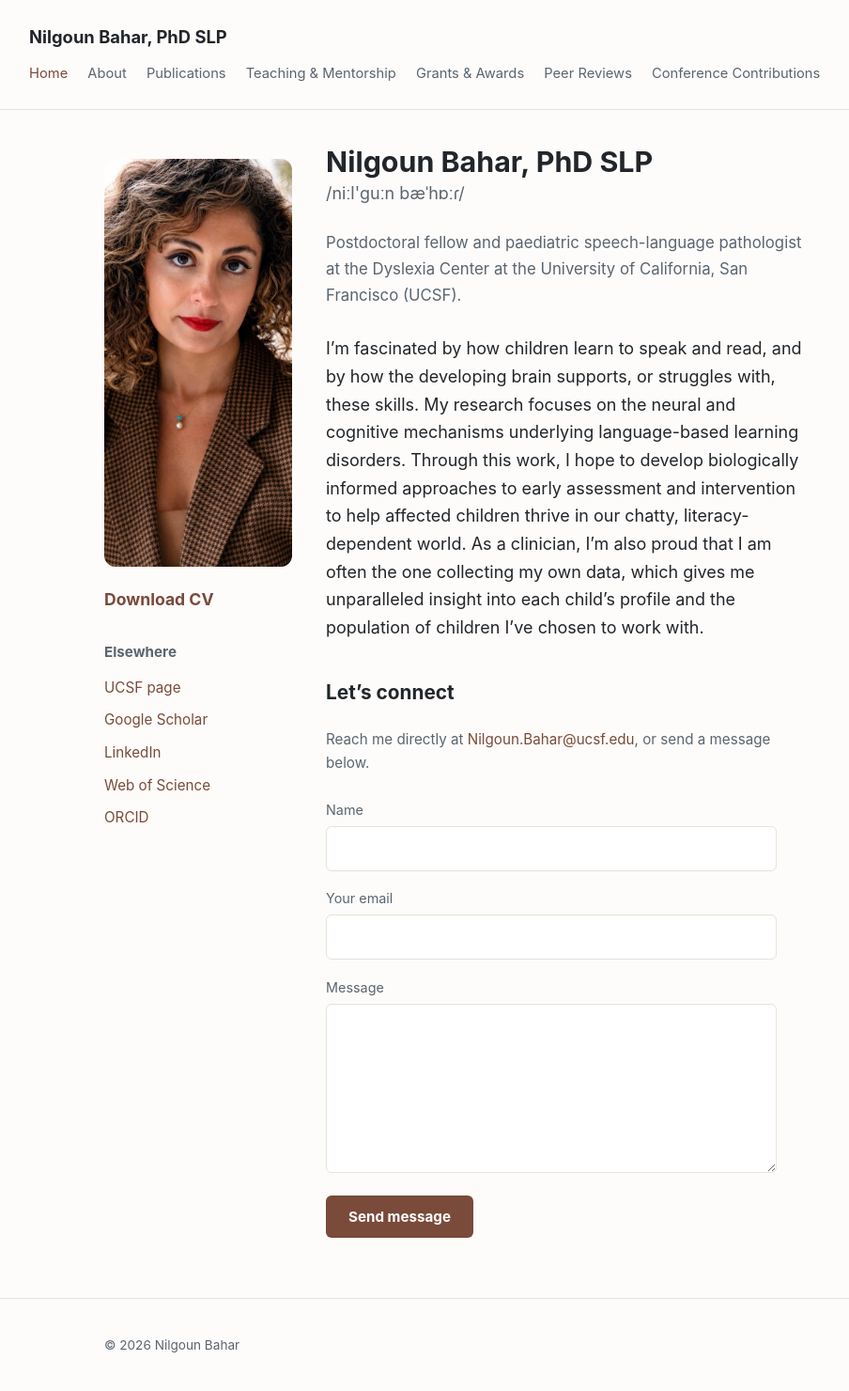
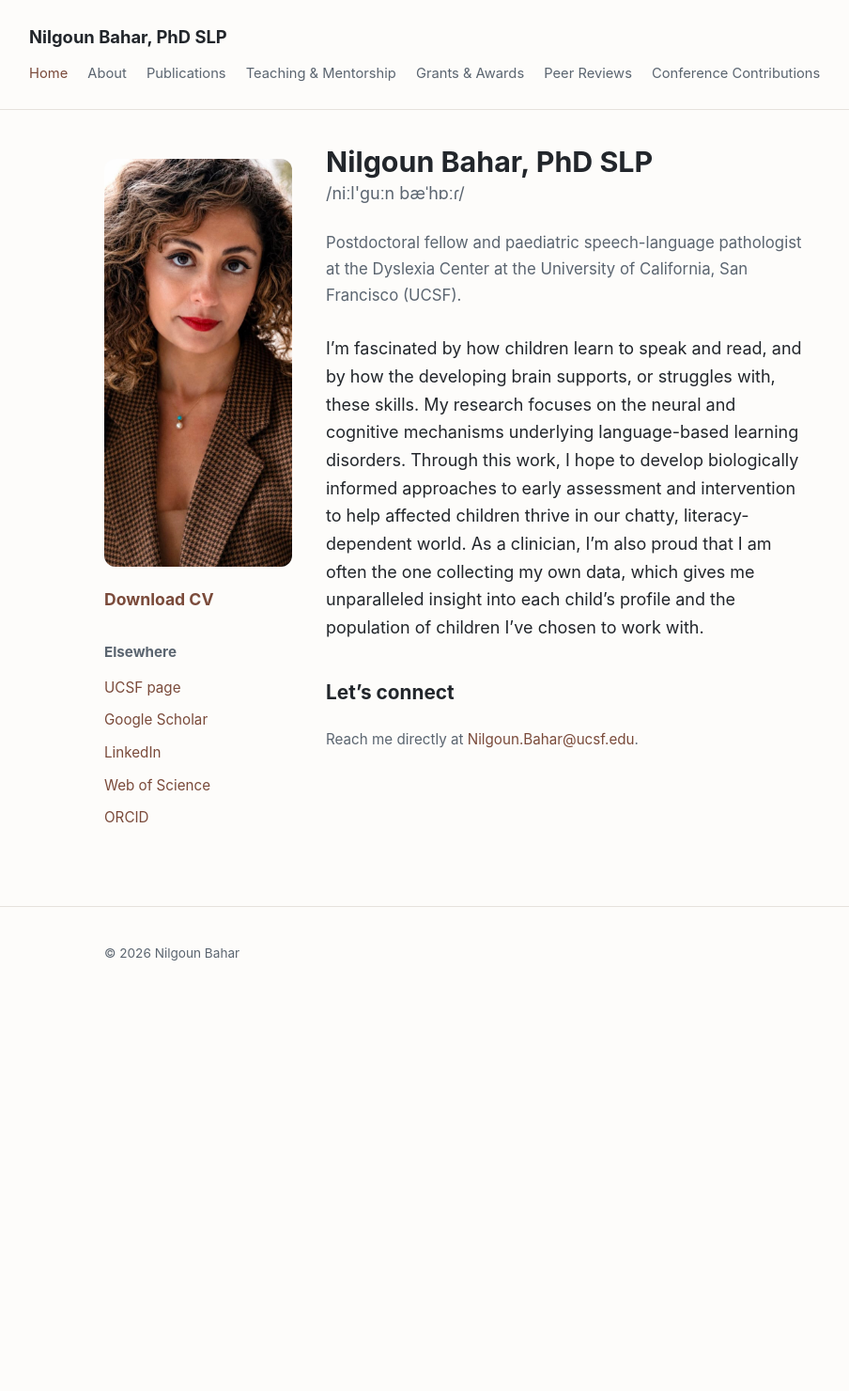
Before and after one commit to N-Bahar/N-Bahar.github.io, a Jekyll site: the page built from index.md, in a window 1280 px wide. Shown: the whole page at 94% size, without its empty margins (153-1057 px from the left). Built offline with Jekyll 4.4.1, drawn with Linux system fonts in a browser that asks for light colours; after the commit the page ends 1063 px from its top, so only the background shows below that.

Commit message:
Remove broken contact form, keep direct email link
The Formspree endpoint was a placeholder and never functional.

```diff
--- a/assets/css/style.css
+++ b/assets/css/style.css
@@ -124,57 +124,6 @@ hr {
   padding: 0.1rem 0.5rem;
   font-size: 0.8rem;
   font-style: normal;
-}
-
-.contact-form {
-  display: flex;
-  flex-direction: column;
-  max-width: 480px;
-  margin-top: 0.5rem;
-}
-
-.contact-form label {
-  font-size: 0.9rem;
-  color: var(--muted);
-  margin-top: 1.1rem;
-  margin-bottom: 0.35rem;
-}
-
-.contact-form input,
-.contact-form textarea {
-  font: inherit;
-  font-size: 1rem;
-  color: var(--text);
-  background: #fff;
-  border: 1px solid var(--border);
-  border-radius: 6px;
-  padding: 0.6rem 0.75rem;
-  resize: vertical;
-}
-
-.contact-form input:focus,
-.contact-form textarea:focus {
-  outline: none;
-  border-color: var(--accent);
-}
-
-.contact-form button {
-  align-self: flex-start;
-  margin-top: 1.5rem;
-  font: inherit;
-  font-size: 0.95rem;
-  font-weight: 700;
-  color: #fff;
-  background: var(--accent);
-  border: none;
-  border-radius: 6px;
-  padding: 0.65rem 1.5rem;
-  cursor: pointer;
-  transition: opacity 0.15s ease;
-}
-
-.contact-form button:hover {
-  opacity: 0.9;
 }
 
 .contact-alt {
--- a/index.md
+++ b/index.md
@@ -29,19 +29,6 @@ I'm fascinated by how children learn to speak and read, and by how the developin
 
 ## Let's connect
 
-<p class="contact-alt">Reach me directly at <a href="mailto:Nilgoun.Bahar@ucsf.edu">Nilgoun.Bahar@ucsf.edu</a>, or send a message below.</p>
-
-<form class="contact-form" action="https://formspree.io/f/YOUR_FORM_ID" method="POST">
-  <label for="name">Name</label>
-  <input type="text" id="name" name="name" required>
-
-  <label for="email">Your email</label>
-  <input type="email" id="email" name="_replyto" required>
-
-  <label for="message">Message</label>
-  <textarea id="message" name="message" rows="6" required></textarea>
-
-  <button type="submit">Send message</button>
-</form>
+<p class="contact-alt">Reach me directly at <a href="mailto:Nilgoun.Bahar@ucsf.edu">Nilgoun.Bahar@ucsf.edu</a>.</p>
   </div>
 </div>
```
